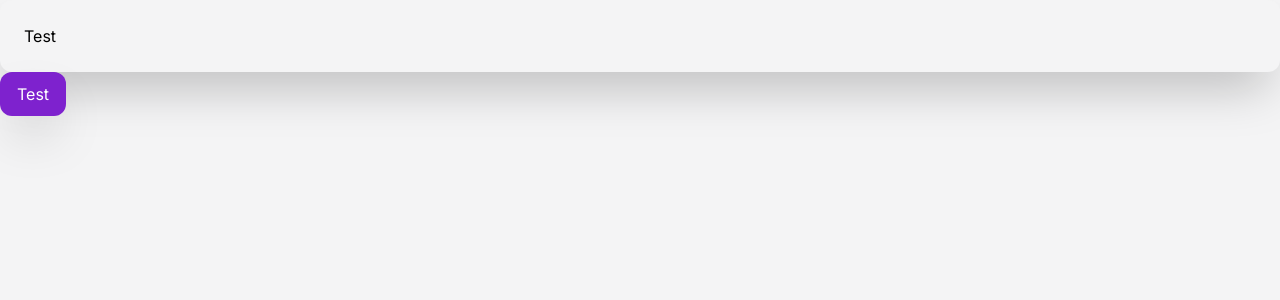
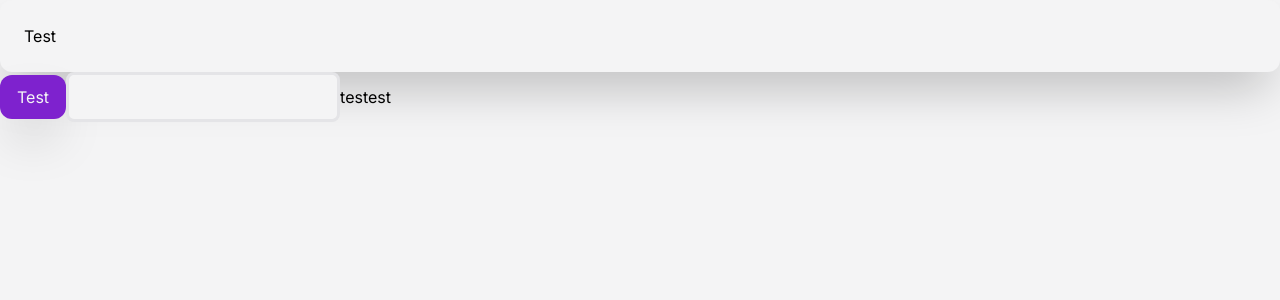
Before and after one commit to kankenny/personal-website, a Next.js app: page / in a window 1280 px wide. Shown: the top 300 px of the page. Built offline with nearby package versions, Linux system fonts and the light colour scheme.

Commit message:
Implement StyledInputRef component which requires a forwarded ref (not explicitly stated due to lack of support)

```diff
--- /dev/null
+++ b/src/components/ui/StyledInputRef.tsx
@@ -0,0 +1,20 @@
+import React from 'react'
+
+type Props = {
+	twClasses?: string
+	type: 'text' | 'password' | 'email' | 'number' | 'submit'
+	maxLength?: number
+	minLength?: number
+}
+
+type Ref = HTMLInputElement
+
+const StyledInputRef = React.forwardRef<Ref, Props>((props, ref) => {
+	const twClasses = { ...props }
+
+	return <input ref={ref} className={`input ${twClasses}`} {...props} />
+})
+
+StyledInputRef.displayName = 'StyledInputRef'
+
+export default StyledInputRef
--- a/src/pages/index.tsx
+++ b/src/pages/index.tsx
@@ -1,16 +1,26 @@
 import Button from '@/components/ui/Button'
 import Card from '@/components/ui/Card'
+import StyledInputRef from '@/components/ui/StyledInputRef'
 import { Inter } from '@next/font/google'
+import { useRef } from 'react'
 
 const inter = Inter({
 	subsets: ['latin'],
 })
 
 export default function Home() {
+	const inputRef = useRef<HTMLInputElement>(null)
+
+	const checkHandler = () => {
+		console.log(inputRef.current?.value)
+	}
+
 	return (
 		<main className={`main-web-container ${inter.className}`}>
 			<Card>Test</Card>
 			<Button buttonText="Test" />
+			<StyledInputRef type="text" ref={inputRef} />
+			<button onClick={checkHandler}>testest</button>
 		</main>
 	)
 }
--- a/src/styles/globals.css
+++ b/src/styles/globals.css
@@ -20,7 +20,7 @@
 
 	.button {
 		padding: 10px 17px;
-		color: white;
+		color: theme('colors.zinc.100');
 		user-select: none;
 		background: theme('colors.purple.700');
 		box-shadow: theme('boxShadow.2xl');
@@ -31,4 +31,12 @@
 		transition: 0.2s ease-in-out;
 		transform: scale(1.1);
 	}
+
+	.input {
+		padding: 10px 17px;
+		background-color: theme('colors.zinc.100');
+		outline: none;
+		border: theme('colors.zinc.200') solid;
+		border-radius: theme('borderRadius.lg');
+	}
 }
```
